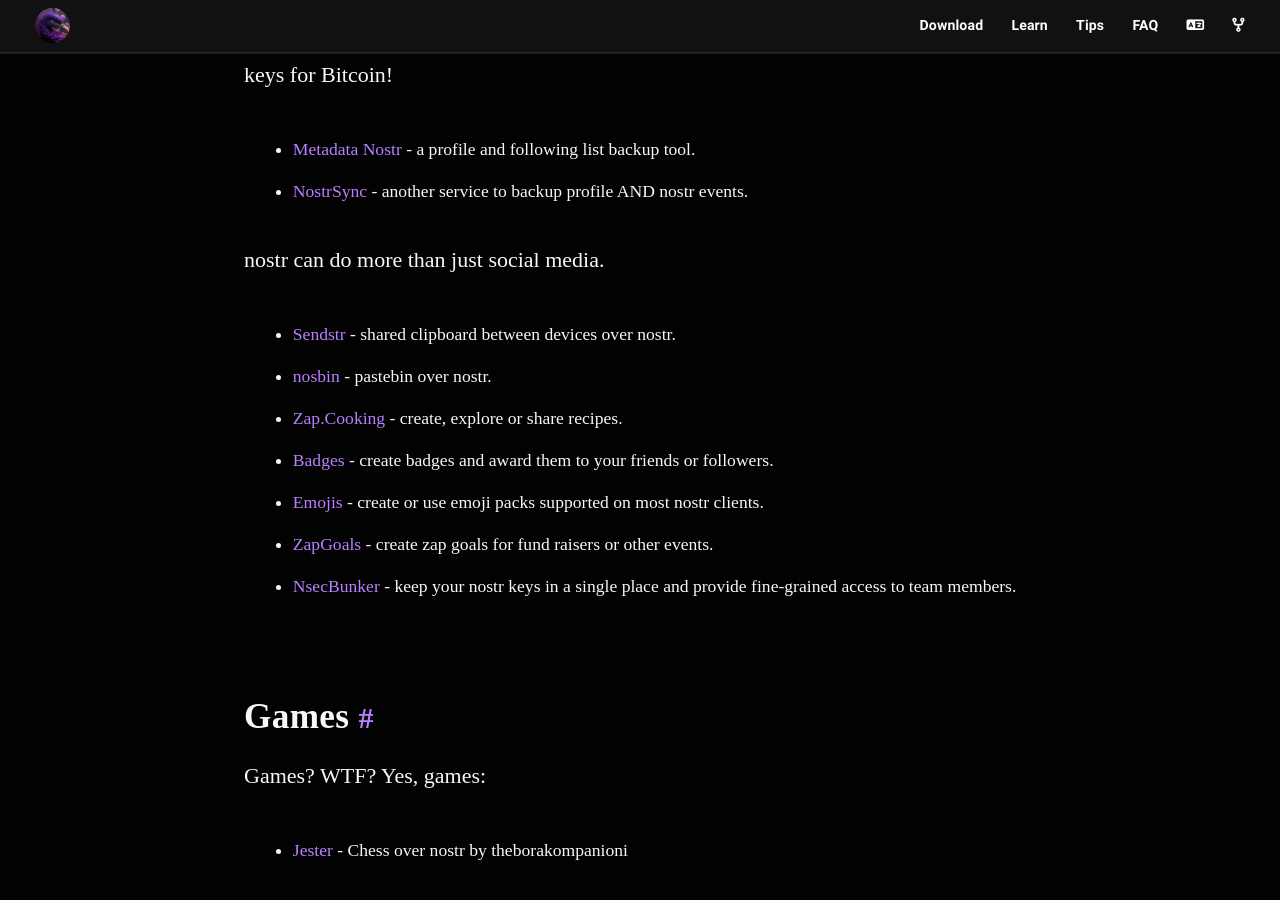
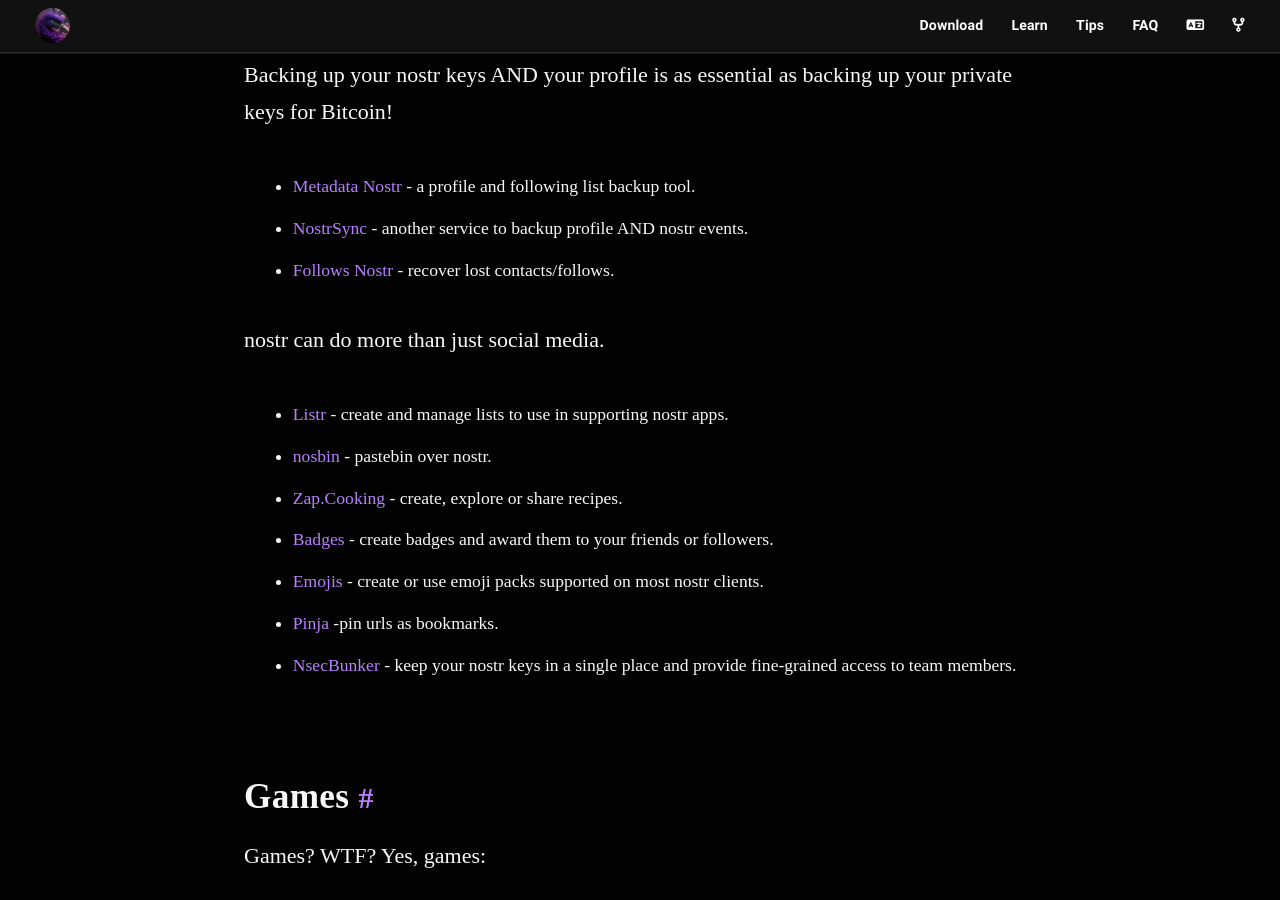
Before and after one commit to nostr-resources/nostr-resources.github.io, a Jekyll site: the page built from index.md, in a window 1280 px wide and 900 px high, scrolled down 9422 px. Built offline with Jekyll 4.4.1, drawn with Linux system fonts in a browser that asks for light colours; some web fonts are replaced; some of the changed text lies outside the part shown.

Commit message:
some updates and additions (#74)
* Update index.md

zapstore name & link update
changed plebstr to openvibe, update description
fix typo in wavlake

* Fix typo: Mastodon

* Update index.md

More random fixes and a couple additions.

---------

Co-authored-by: Gigi <109058+dergigi@users.noreply.github.com>

```diff
--- a/index.md
+++ b/index.md
@@ -291,15 +291,16 @@ Backing up your nostr keys AND your profile is as essential as backing up your p
 
 - [Metadata Nostr](https://metadata.nostr.com/) - a profile and following list backup tool.
 - [NostrSync](https://nostrsync.vercel.app/) - another service to backup profile AND nostr events.
+- [Follows Nostr](https://follows.nostr.com/) - recover lost contacts/follows.
 
 nostr can do more than just social media.
 
-- [Sendstr](https://sendstr.com/) - shared clipboard between devices over nostr.
+- [Listr](https://listr.lol/) - create and manage lists to use in supporting nostr apps.
 - [nosbin](https://nosbin.com/) - pastebin over nostr.
 - [Zap.Cooking](https://zap.cooking/) - create, explore or share recipes.
 - [Badges](https://badges.page/) - create badges and award them to your friends or followers.
-- [Emojis](https://emojis-iota.vercel.app/) - create or use emoji packs supported on most nostr clients.
-- [ZapGoals](https://goals-silk.vercel.app/) - create zap goals for fund raisers or other events.
+- [Emojis](https://emojito.meme/) - create or use emoji packs supported on most nostr clients.
+- [Pinja](https://www.pinja.in/) -pin urls as bookmarks.
 - [NsecBunker](https://nsecbunker.com/) - keep your nostr keys in a single place and provide fine-grained access to team members.
 
 ## Games
```
Also changed, not shown: other parts of index.md (+5 -5 lines).
